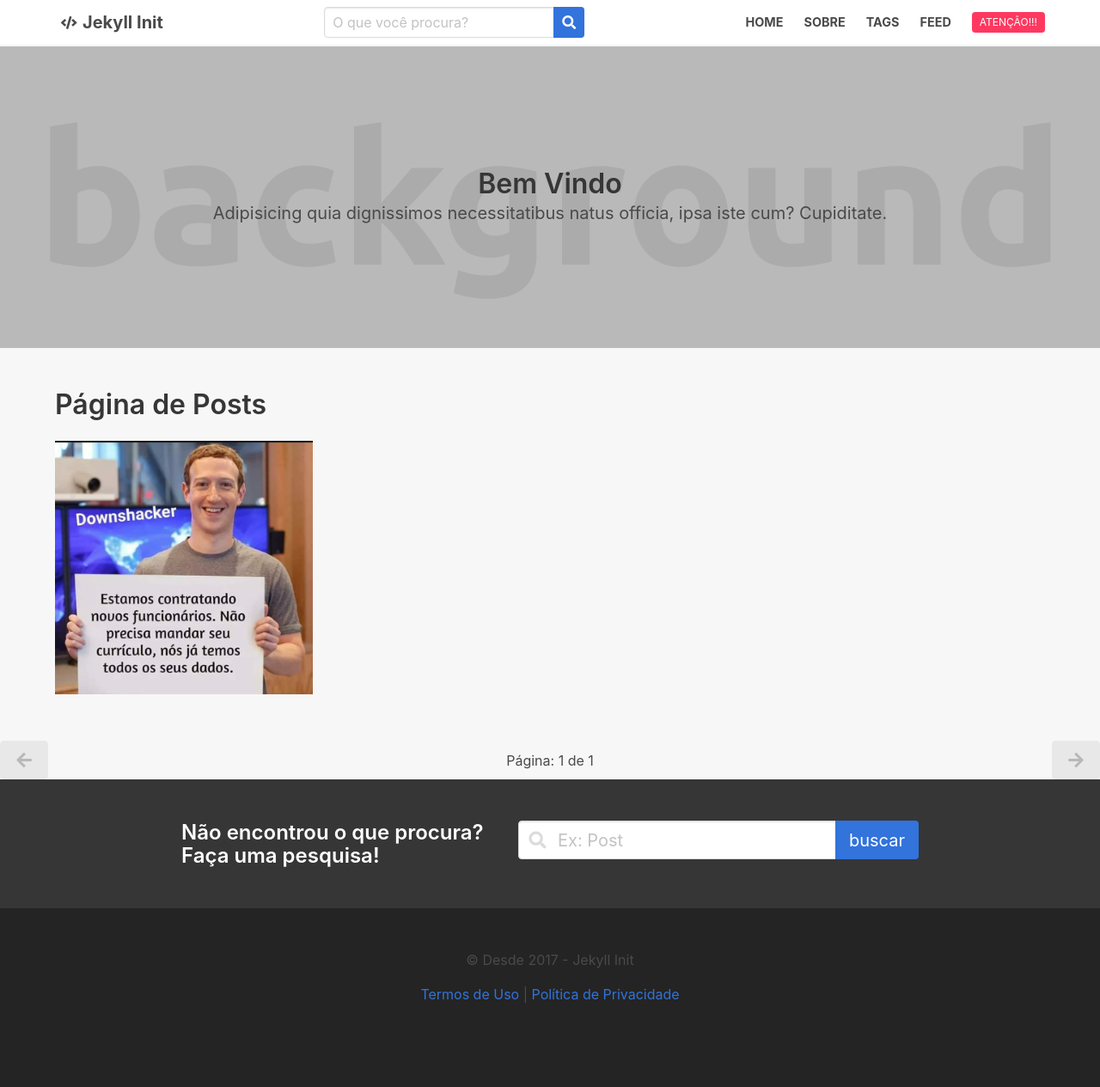
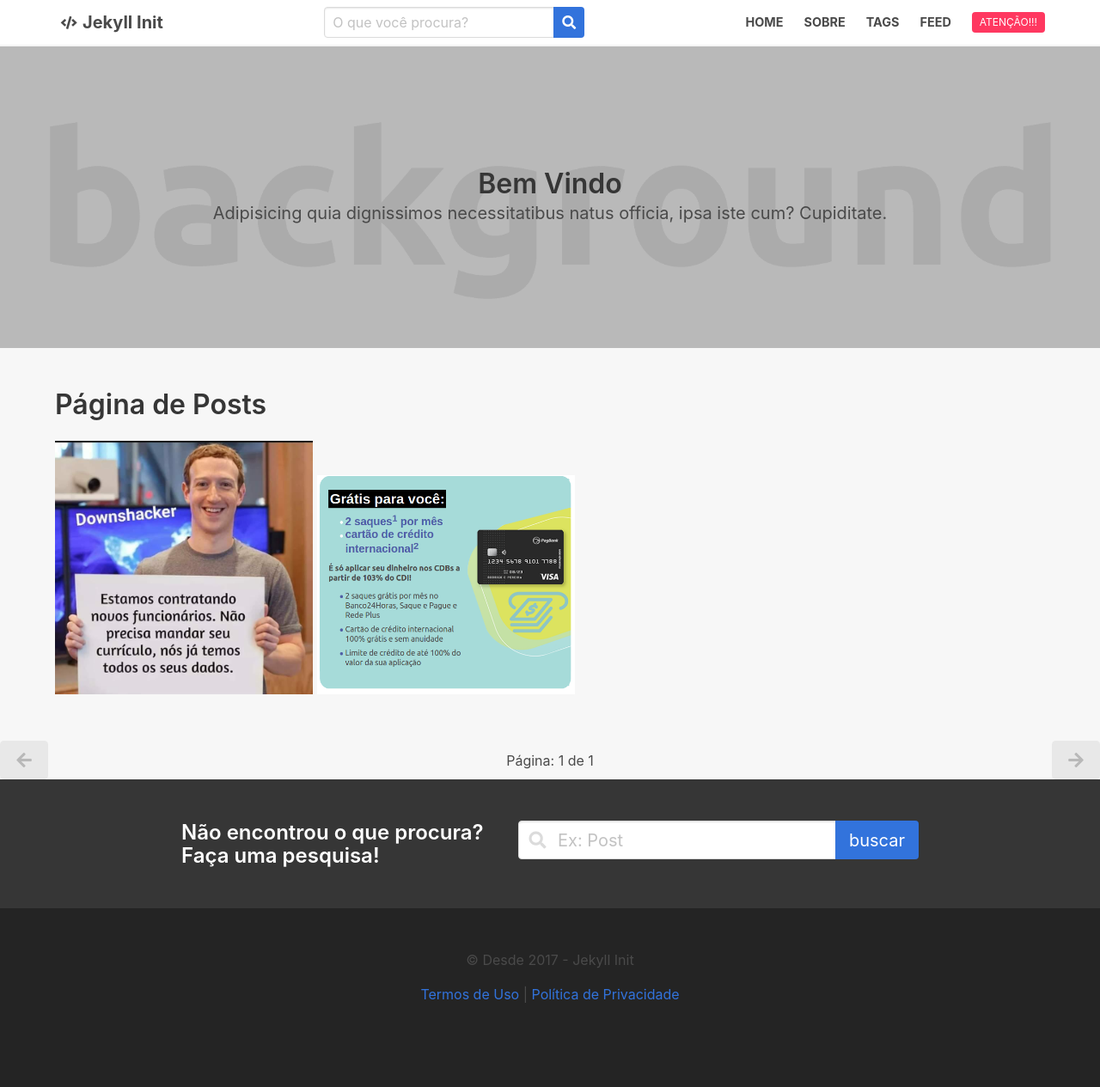
Before and after one commit to fsmoura/jekyll-init, a Jekyll site: the page built from index.html, in a window 1280 px wide. Shown: the whole page at 86% size. Built offline with Jekyll 4.4.1, drawn with Linux system fonts in a browser that asks for light colours; the list of posts is cut into pages by our own code.

Commit message:
asdaiojiojoijiojoijio

```diff
--- a/index.html
+++ b/index.html
@@ -9,6 +9,7 @@
 	<div class="container">
 		<h2 class="title">Página de Posts</h2>
 		<img src="./assets/uploads/markinho.jpg" alt="" width="300">
+		<img src="./assets/uploads/pagbank.png" alt="" width="300">
 		<ul>
 			{% for post in paginator.posts %}
 				<li>
```
Also changed, not shown: assets/uploads/pagbank.png (renamed from assets/uploads/screenshot-1-.png).
